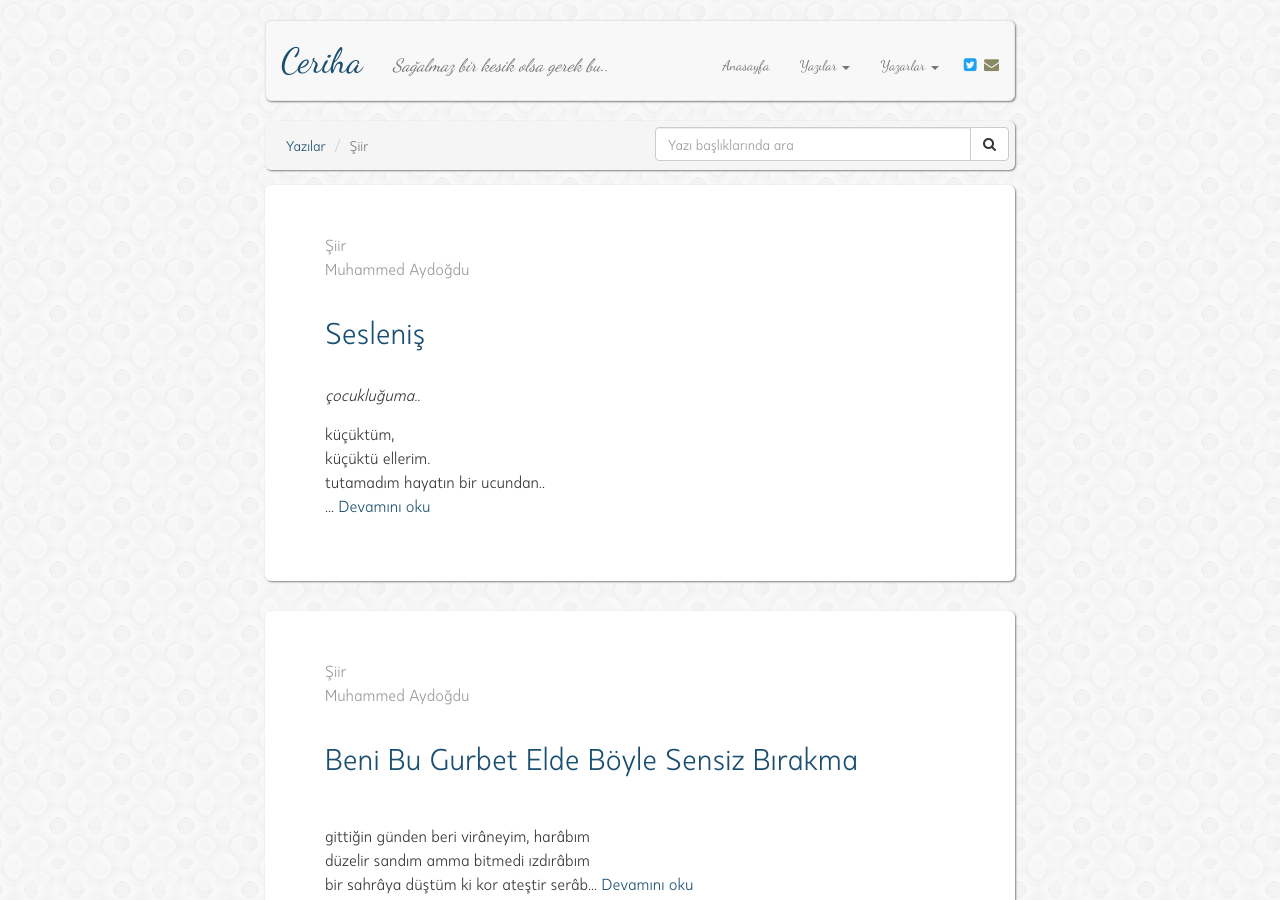
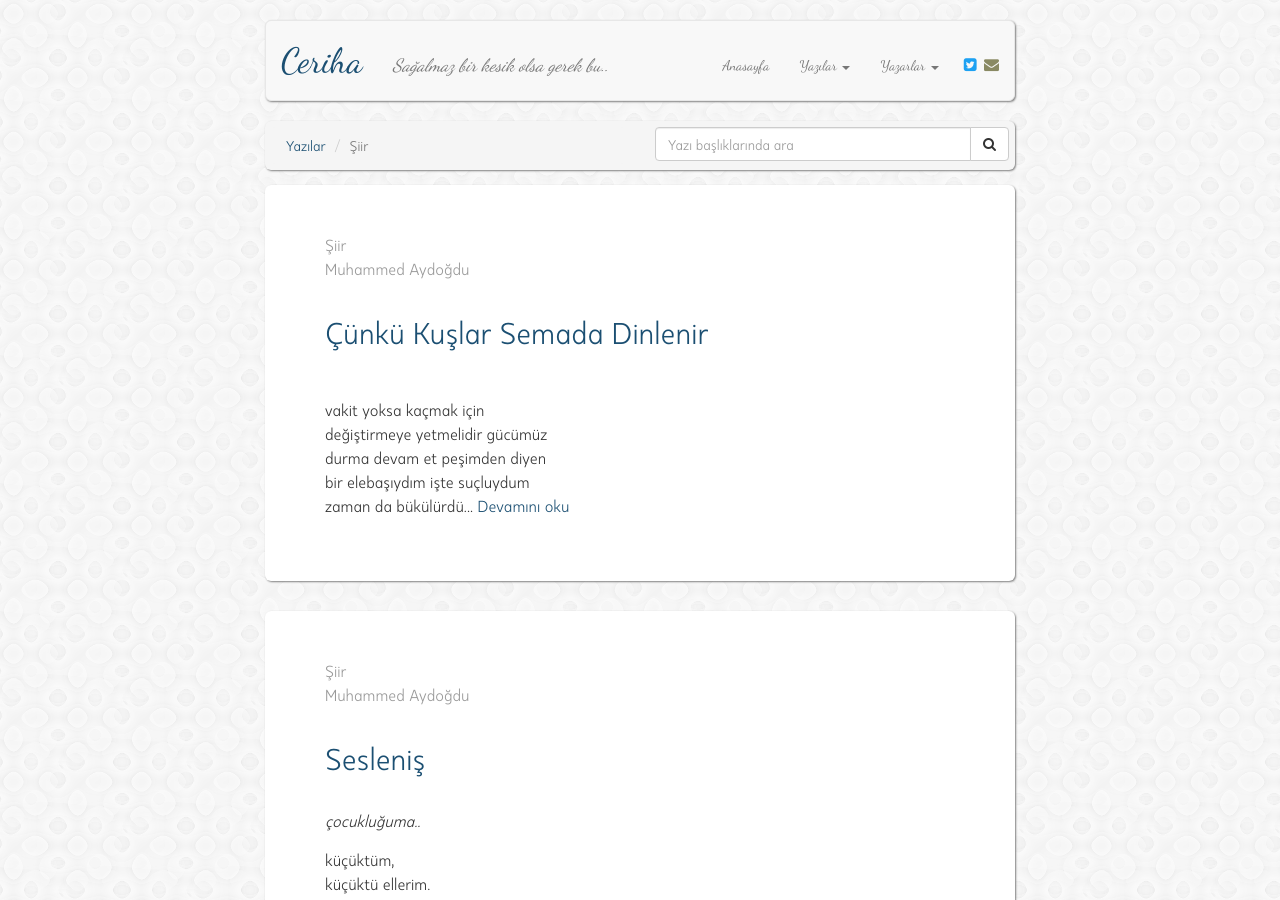
Before and after one commit to muhammedaydogdu/muhammedaydogdu.github.io, a Jekyll site: the page built from siir.html, in a window 1280 px wide and 900 px high. Built offline with Jekyll 4.4.1, drawn with Linux system fonts in a browser that asks for light colours; some web fonts are replaced.

Commit message:
Update 2020-01-01-cunku-kuslar-semada-dinlenir.md

```diff
--- a/_posts/2020-01-01-cunku-kuslar-semada-dinlenir.md
+++ b/_posts/2020-01-01-cunku-kuslar-semada-dinlenir.md
@@ -4,7 +4,7 @@ title: Çünkü Kuşlar Semada Dinlenir
 author: Muhammed Aydoğdu
 type: Şiir
 x: "180"
-published: no
+image: cunku-semada-dinlenir-kuslar.jpg
 ---
 
 <br/>
```
